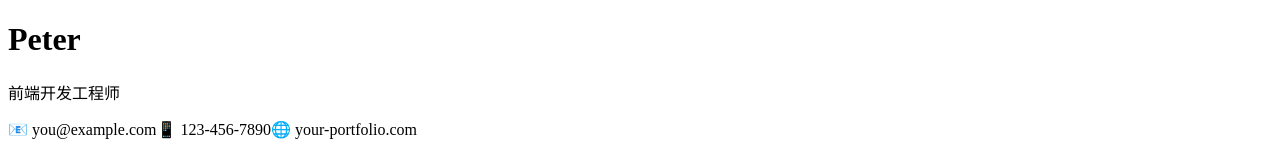
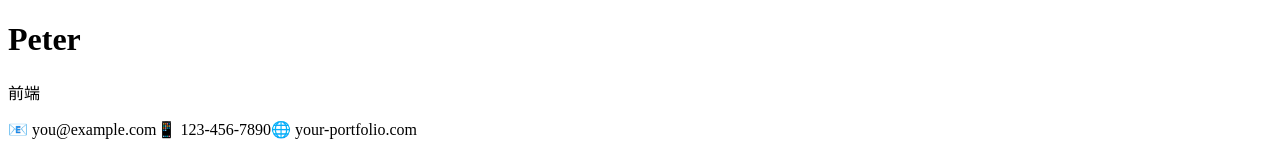
Before and after one commit to Pan-y928/my-resume, a React (Vite) app: page / in a window 1280 px wide. Shown: the top 163 px of the page. Built offline with nearby package versions, Linux system fonts and the light colour scheme.

Commit message:
test branch cicd

```diff
--- a/src/App.tsx
+++ b/src/App.tsx
@@ -4,7 +4,7 @@
       <main className="mx-auto max-w-3xl space-y-8 px-6 py-12">
         <header className="space-y-2">
           <h1 className="text-4xl font-bold">Peter</h1>
-          <p className="text-lg text-slate-600">前端开发工程师</p>
+          <p className="text-lg text-slate-600">前端</p>
           <div className="flex flex-wrap gap-4 text-sm text-slate-600">
             <span>📧 you@example.com</span>
             <span>📱 123-456-7890</span>
```
